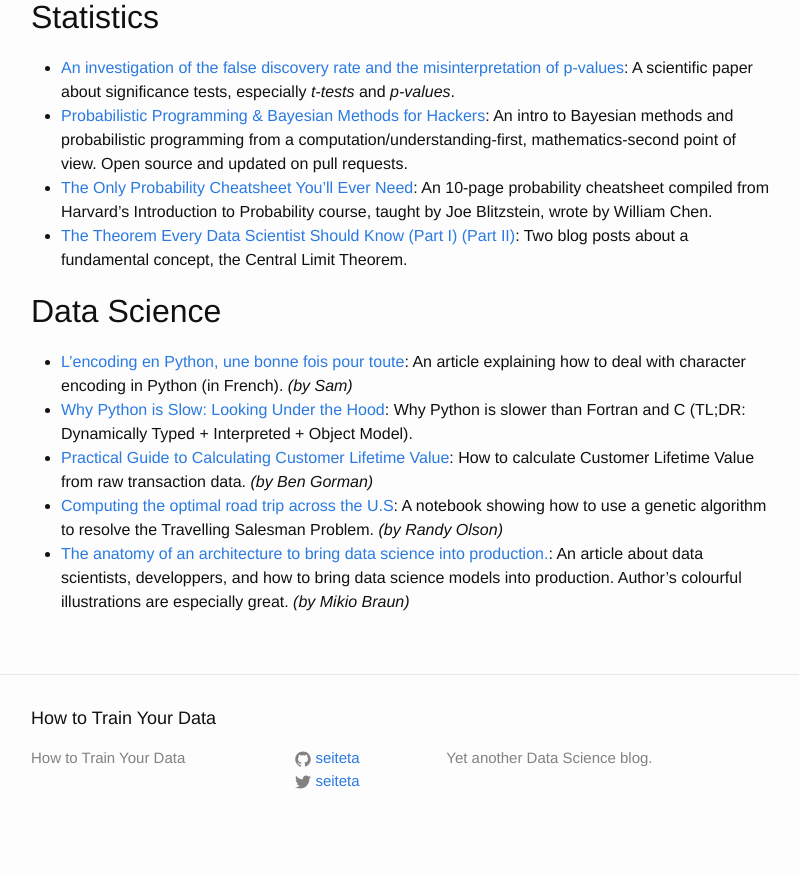
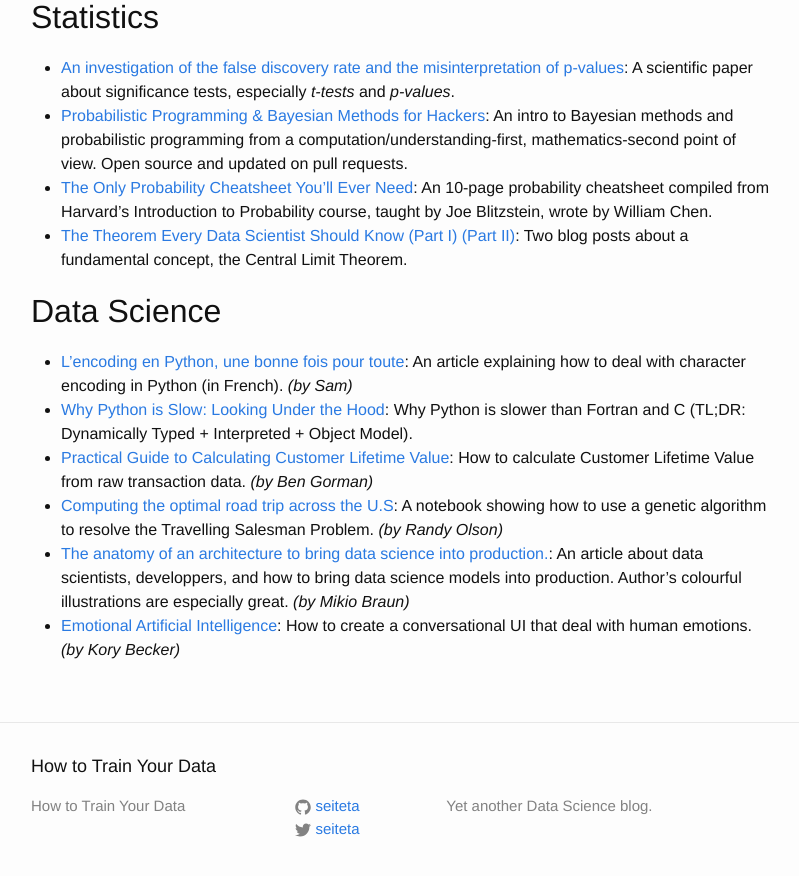
Before and after one commit to seiteta/seiteta.github.io_old, a Jekyll site: the page built from _posts/2015-01-04-articles.md, in a window 1280 px wide and 900 px high, scrolled down 891 px. Shown: the top 876 px of the window, without its empty margins (239-1038 px from the left). Built offline with Jekyll 4.4.1, drawn with Linux system fonts in a browser that asks for light colours; before the commit the page ends 1743 px from its top, so only the background shows below that.

Commit message:
Add link to "Emotional Artificial Intelligence"

```diff
--- a/_posts/2015-01-04-articles.md
+++ b/_posts/2015-01-04-articles.md
@@ -37,3 +37,4 @@ author: Frédéric Bardolle
 * [Practical Guide to Calculating Customer Lifetime Value](http://gormanalysis.com/practical-guide-to-calculating-customer-lifetime-value-clv/): How to calculate Customer Lifetime Value from raw transaction data. *(by Ben Gorman)*
 * [Computing the optimal road trip across the U.S](https://github.com/rhiever/Data-Analysis-and-Machine-Learning-Projects/blob/master/optimal-road-trip/Computing%20the%20optimal%20road%20trip%20across%20the%20U.S..ipynb): A notebook showing how to use a genetic algorithm to resolve the Travelling Salesman Problem. *(by Randy Olson)*
 * [The anatomy of an architecture to bring data science into production.](https://www.oreilly.com/ideas/what-is-hardcore-data-science-in-practice): An article about data scientists, developpers, and how to bring data science models into production. Author's colourful illustrations are especially great. *(by Mikio Braun)*
+* [Emotional Artificial Intelligence](http://www.primaryobjects.com/2016/10/24/emotional-artificial-intelligence/): How to create a conversational UI that deal with human emotions.*(by Kory Becker)*
```
